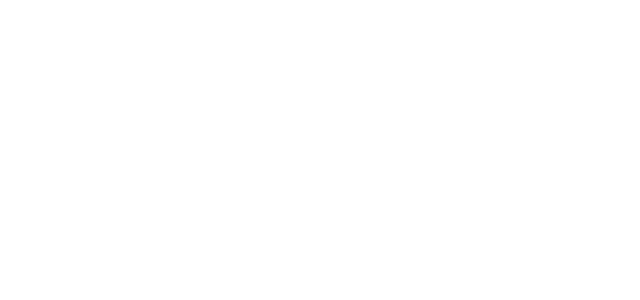
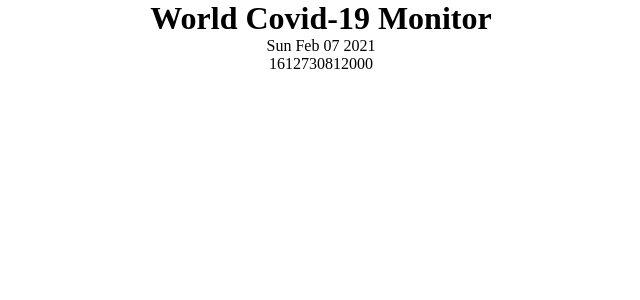
Before and after one commit to oksanaHulyaeva/CovidApp, a React (Create React App) app: page / in a window 1280 px wide. Shown: the top 300 px of the page, without its empty margins (319-959 px from the left). Built offline with nearby package versions, Linux system fonts and the light colour scheme.

Commit message:
feat: add header

```diff
--- a/src/App.tsx
+++ b/src/App.tsx
@@ -1,8 +1,10 @@
 import './App.scss';
+import Header from './components/Header'
 
-function App() {
+const App:React.FC = () => {
   return (
     <div className="App">
+      <Header />
     </div>
   );
 }
--- /dev/null
+++ b/src/components/CountdownBlock.tsx
@@ -0,0 +1,9 @@
+const CountDownBlock:React.FC = () => {
+  return (
+    <div>
+      {Date.now()}
+    </div>
+  );
+}
+
+export default CountDownBlock;
--- /dev/null
+++ b/src/components/DateBlock.tsx
@@ -0,0 +1,9 @@
+const DateBlock:React.FC = () => {
+  return (
+    <div>
+      {new Date().toDateString()}
+    </div>
+  );
+}
+
+export default DateBlock;
--- /dev/null
+++ b/src/components/Header.tsx
@@ -0,0 +1,14 @@
+import DateBlock from './DateBlock';
+import CountDownBlock from './CountdownBlock';
+
+const Header:React.FC = () => {
+  return (
+    <header>
+      <h1>World Covid-19 Monitor</h1>
+      <DateBlock />
+      <CountDownBlock />
+    </header>
+  );
+}
+
+export default Header;
--- /dev/null
+++ b/src/react-app-env.d.ts
@@ -0,0 +1 @@
+/// <reference types="react-scripts" />
```
Also changed, not shown: tsconfig.json (added, +26 -0 lines).
